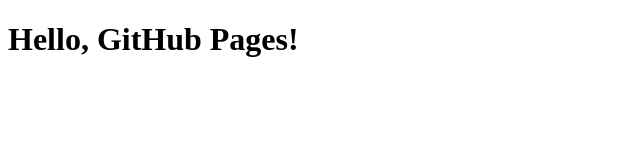
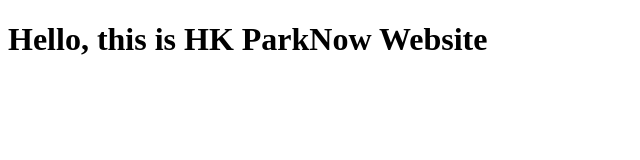
Before and after one commit to jakeho1031/hkparknow-ads, a plain HTML site: page index.html in a window 1280 px wide. Shown: the whole page, without its empty margins (0-640 px from the left). Drawn offline with Linux system fonts and the light colour scheme.

Commit message:
Update index.html

```diff
--- a/index.html
+++ b/index.html
@@ -1,5 +1,5 @@
 <!DOCTYPE html>
 <html>
   <head><title>My Site</title></head>
-  <body><h1>Hello, GitHub Pages!</h1></body>
+  <body><h1>Hello, this is HK ParkNow Website</h1></body>
 </html>
```
